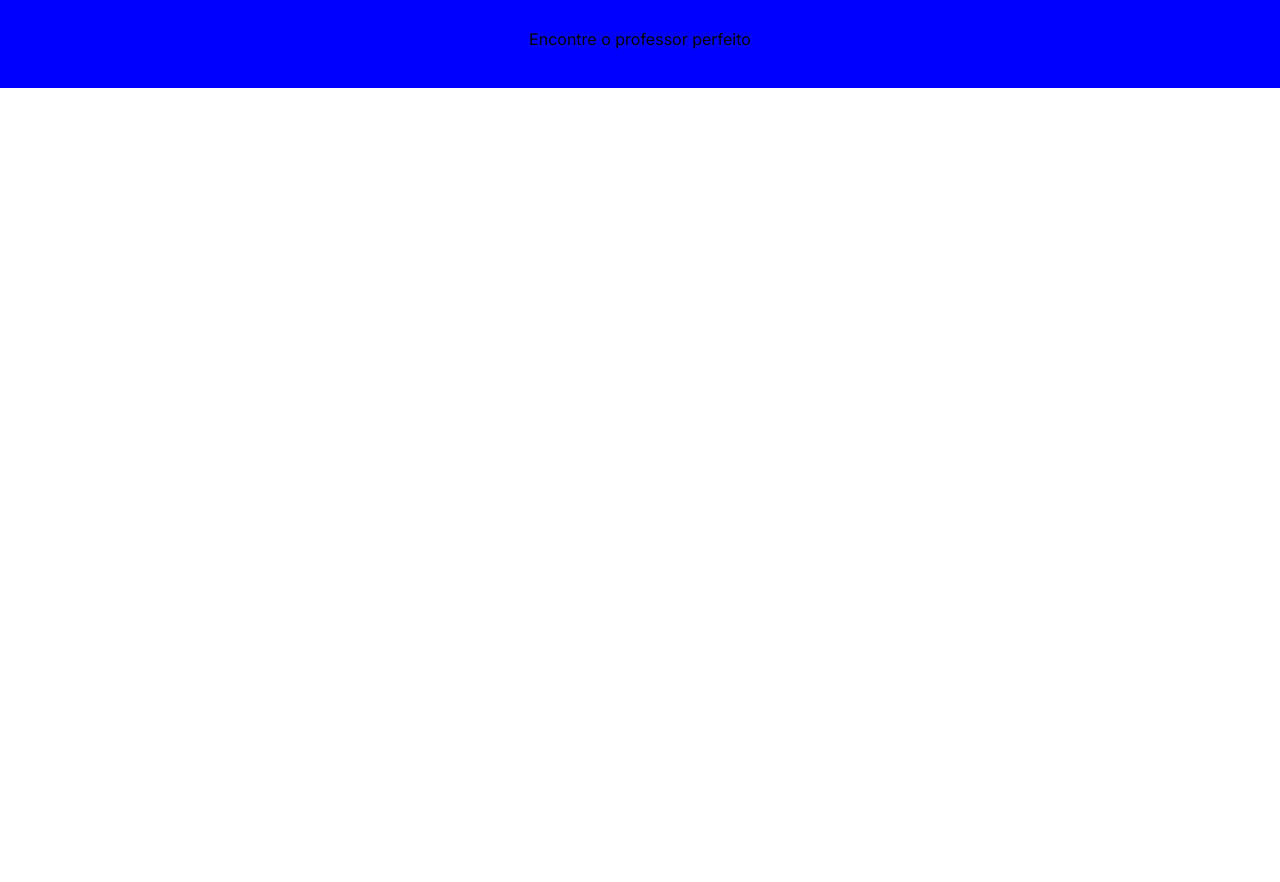
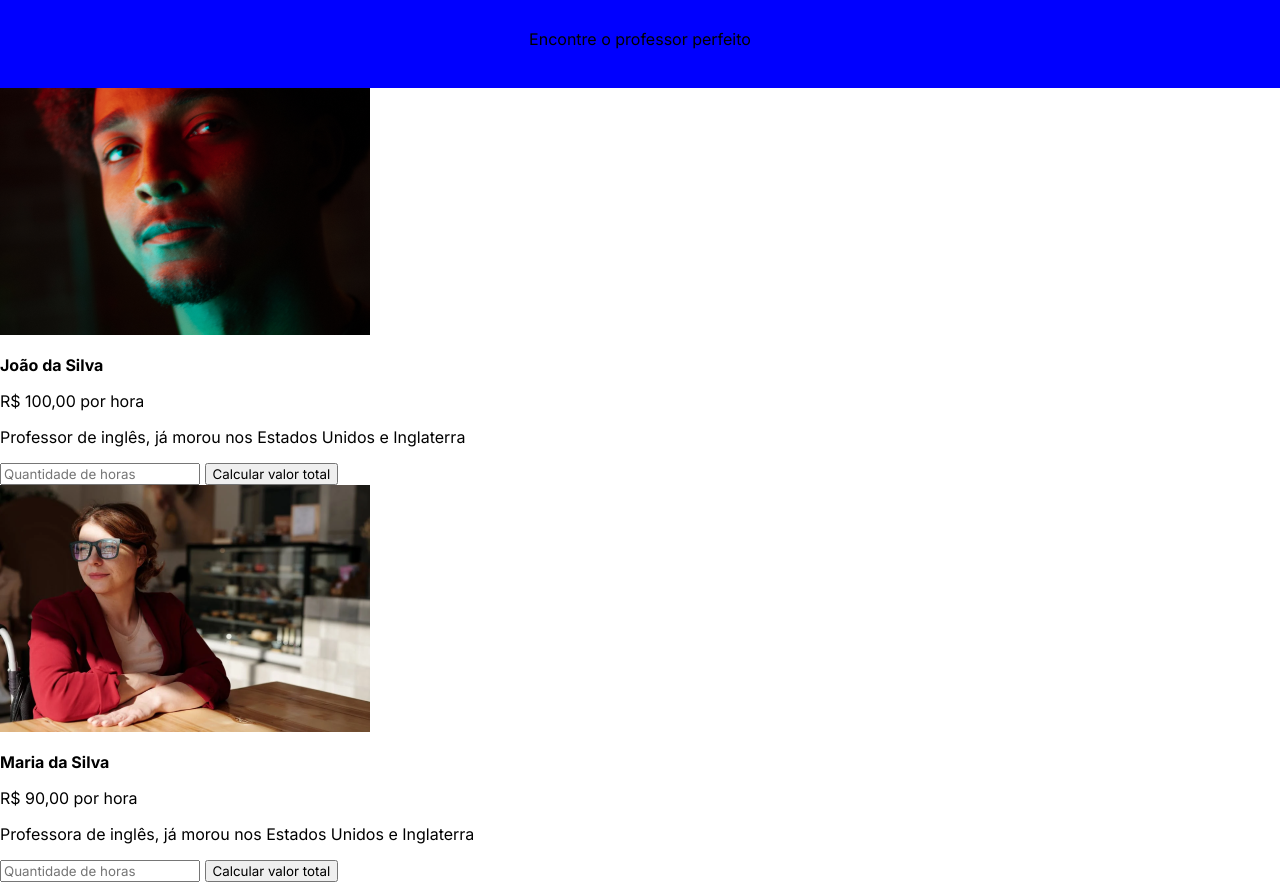
Before and after one commit to clecio-sousa/my-teacher, a plain HTML site: page index.html in a window 1280 px wide. Shown: the part 112-994 px from the top of the page. Before the commit the page ends 800 px from the top, so only its background shows below. Drawn offline with Linux system fonts and the light colour scheme.

Commit message:
Estruturacao do main

```diff
--- a/index.html
+++ b/index.html
@@ -17,5 +17,33 @@
             <span>Encontre o professor perfeito</span>
         </header>
 
+        <main>
+            <section class="teacher-container">
+                <img src="./static/img/foto_professor_1.png" alt="Foto do professor" class="teacher-img">
+                <p><strong class="teacher-name">João da Silva</strong></p>
+                <p class="teacher-price"> R$ 100,00 por hora</p>
+                <p class="teacher-description"> Professor de inglês, já morou nos Estados Unidos e Inglaterra</p>
+                <form class="teacher-contract">
+                    <input type="number" placeholder="Quantidade de horas" class="teacher-contract-hours">
+                    <button type="submit" class="teacher-contract-button"> Calcular valor total</button>
+
+                </form>
+
+            </section>
+
+            <section class="teacher-container">
+                <img src="./static/img/foto_professor_2.png" alt="Foto do professor" class="teacher-img">
+                <p><strong class="teacher-name">Maria da Silva</strong></p>
+                <p class="teacher-price"> R$ 90,00 por hora</p>
+                <p class="teacher-description"> Professora de inglês, já morou nos Estados Unidos e Inglaterra</p>
+                <form class="teacher-contract">
+                    <input type="number" placeholder="Quantidade de horas" class="teacher-contract-hours">
+                    <button type="submit" class="teacher-contract-button"> Calcular valor total</button>
+
+                </form>
+
+            </section>
+        </main>
+
     </body>
 </html>
```
Also changed, not shown: static/img/foto_professor_1.png (added), static/img/foto_professor_2.png (added).
